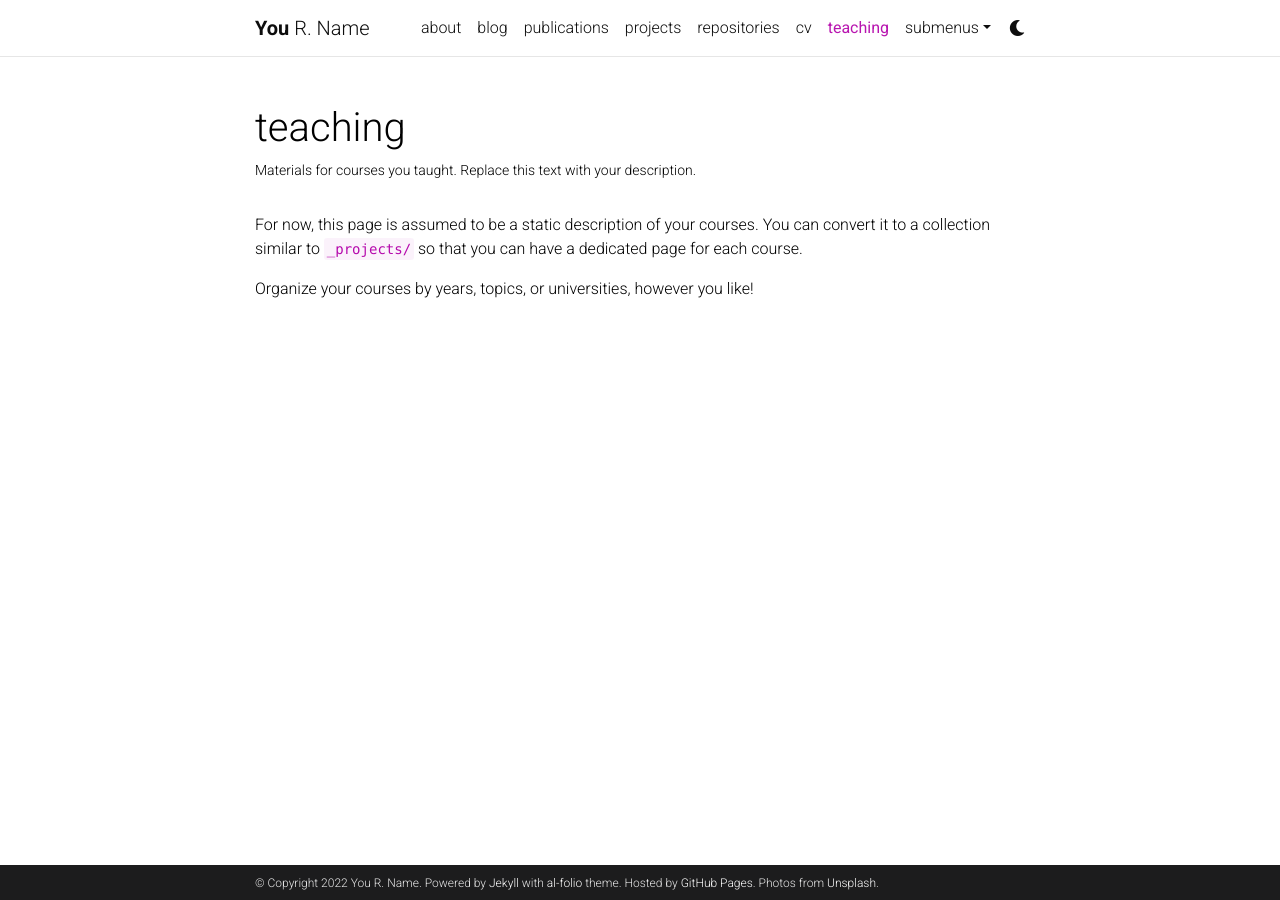
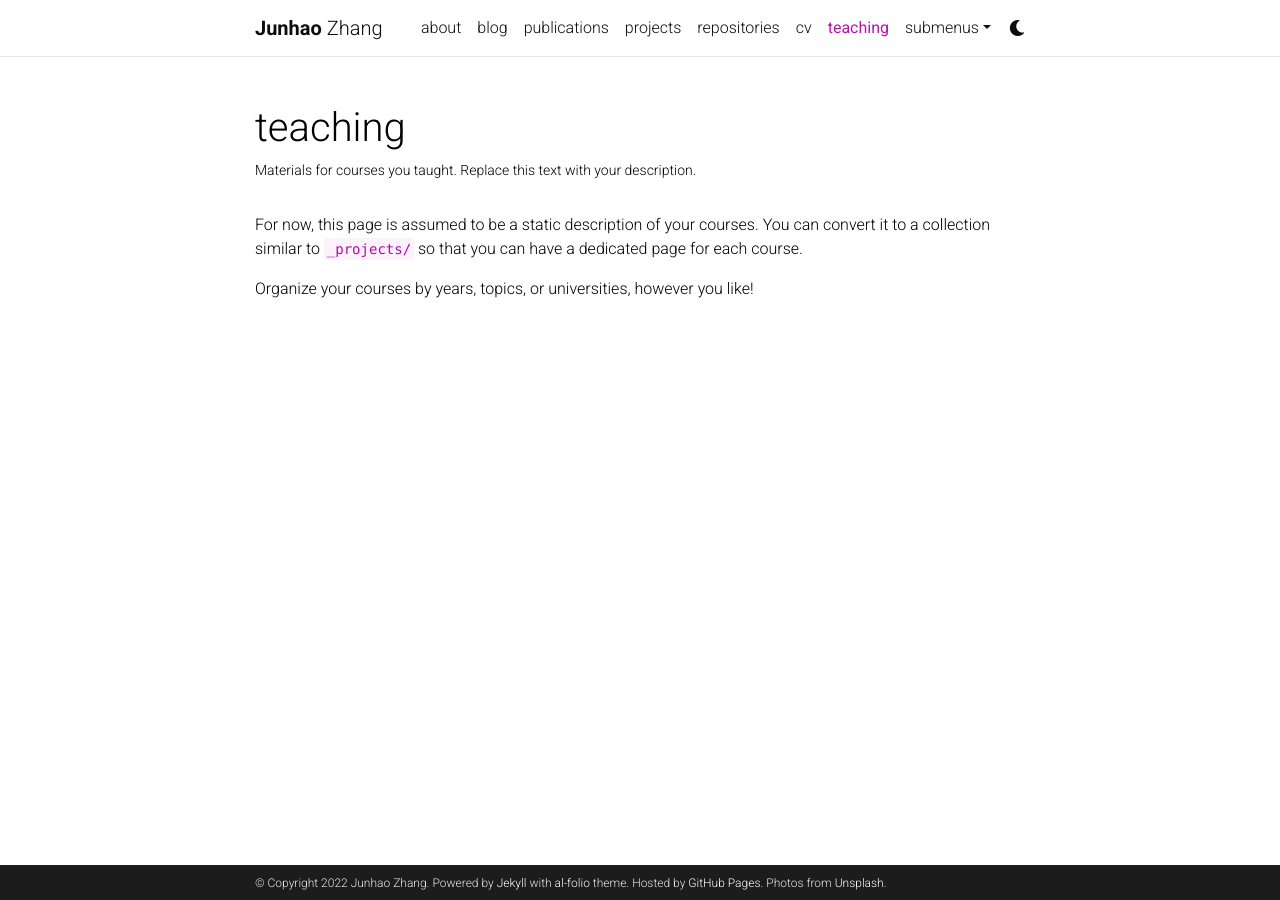
Before and after one commit to Junha0Zhang/junha0Zhang.github.io, a Jekyll site: the page built from _pages/teaching.md, in a window 1280 px wide. Built offline with Jekyll 4.4.1, drawn with Linux system fonts in a browser that asks for light colours; full-size pictures stand in for the smaller copies a plugin makes; comment, search, counter and statistics services are not loaded; a style sheet for code colours, icons or effects is not loaded.

Commit message:
Update _config.yml

```diff
--- a/_config.yml
+++ b/_config.yml
@@ -3,17 +3,17 @@
 # -----------------------------------------------------------------------------
 
 title: blank # the website title (if blank, full name will be used instead)
-first_name: You
-middle_name: R.
-last_name: Name
-email: you@example.com
+first_name: Junhao
+middle_name:
+last_name: Zhang
+email: zhangjunhao957@gmail.com
 description: > # the ">" symbol means to ignore newlines until "footer_text:"
-  A simple, whitespace theme for academics. Based on [*folio](https://github.com/bogoli/-folio) design.
+  Junhao's personal website. Based on [*folio](https://github.com/bogoli/-folio) design.
 footer_text: >
   Powered by <a href="https://jekyllrb.com/" target="_blank">Jekyll</a> with <a href="https://github.com/alshedivat/al-folio">al-folio</a> theme.
   Hosted by <a href="https://pages.github.com/" target="_blank">GitHub Pages</a>.
   Photos from <a href="https://unsplash.com" target="_blank">Unsplash</a>.
-keywords: jekyll, jekyll-theme, academic-website, portfolio-website  # add your own keywords or leave empty
+keywords:
 
 lang: en # the language of your site (for example: en, fr, cn, ru, etc.)
 icon: ⚛️  # the emoji used as the favicon (alternatively, provide image name in /assets/img/)
```
